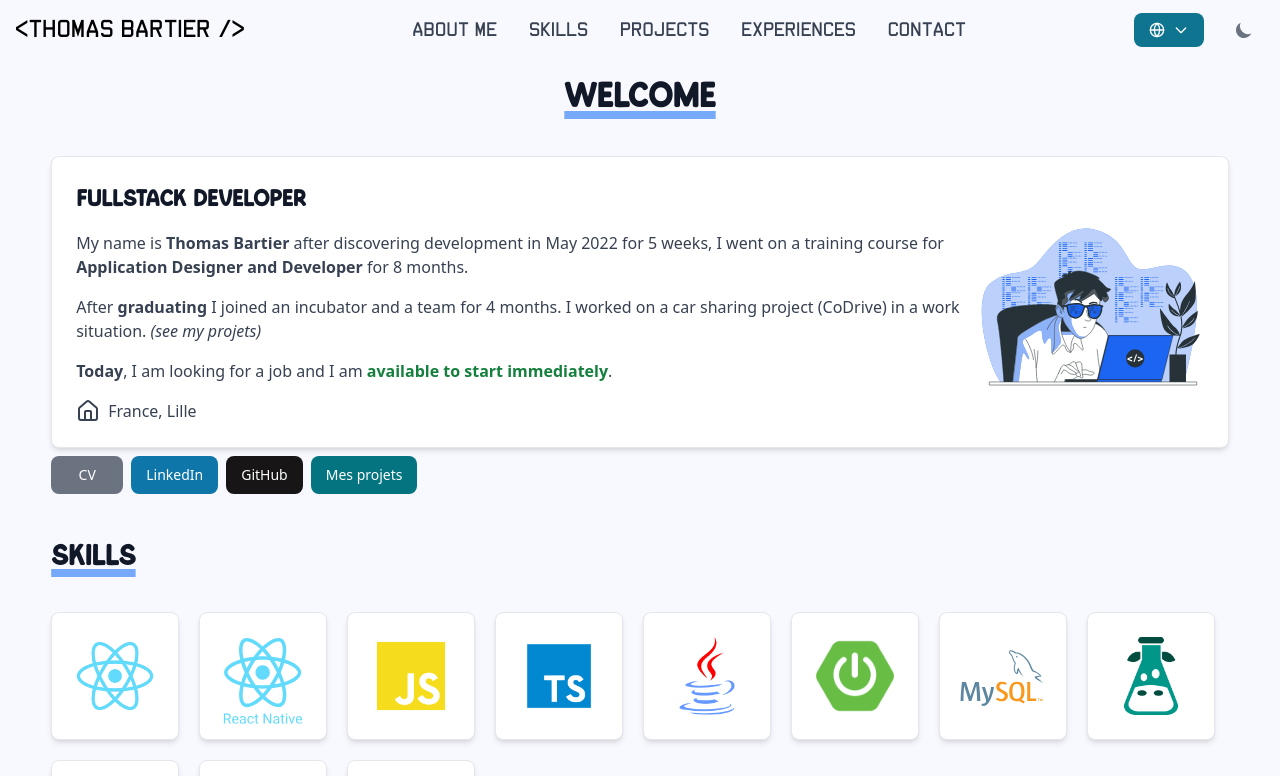
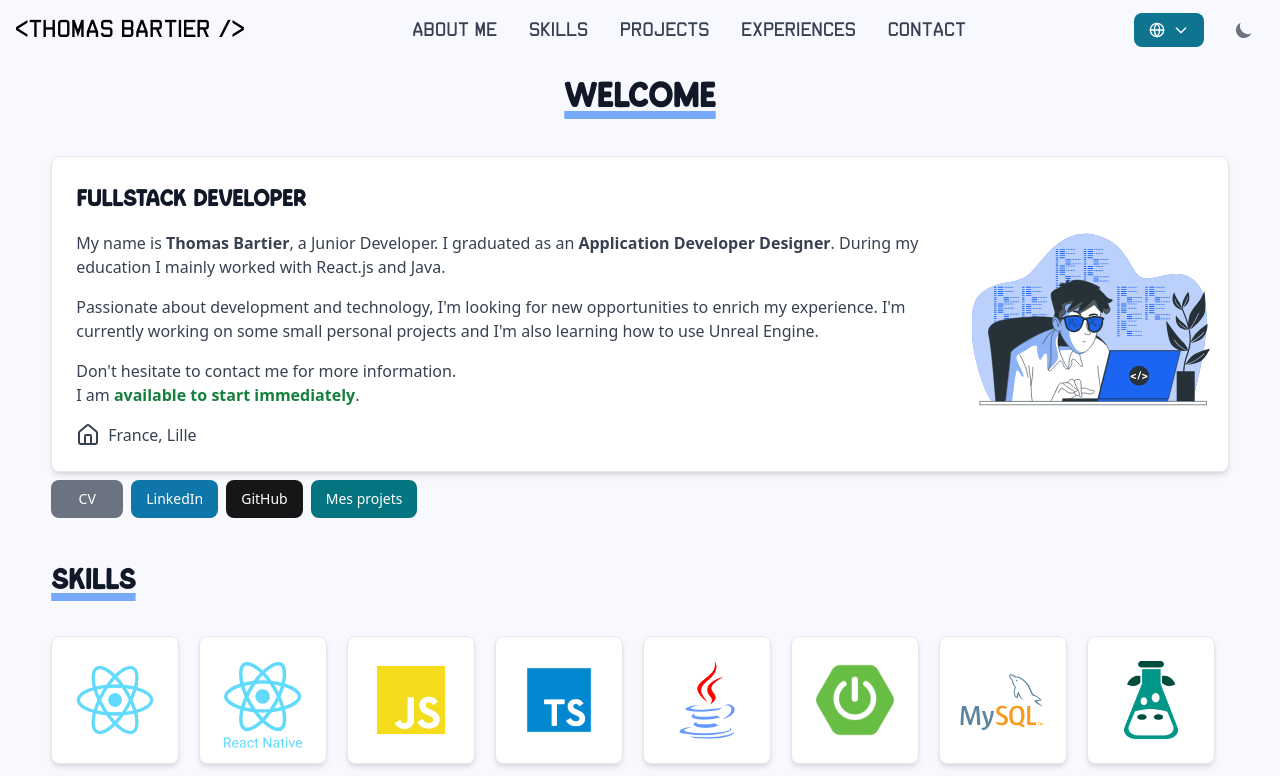
Before and after one commit to tomab23/Portfolio-2.0, a React (Vite) app: page / in a window 1280 px wide. Shown: the top 776 px of the page. Built offline with nearby package versions, Linux system fonts and the light colour scheme.

Commit message:
update aboutMe

```diff
--- a/src/components/aboutME/MeEn.jsx
+++ b/src/components/aboutME/MeEn.jsx
@@ -1,22 +1,20 @@
-import { useNavigate } from "react-router";
 import Place from "./Place";
 
 
 const MeEn = () => {
 
-    const navigate = useNavigate();
-
   return (
     <div className='flex h-full flex-col justify-center gap-4 font-normal text-gray-700 dark:text-gray-200 '>
-    <p className="">
-    My name is <b>Thomas Bartier</b> after discovering development in May 2022 for 5 weeks, I went on a training course for <b> Application Designer and Developer</b> for 8 months.
+    <p>
+    My name is <b>Thomas Bartier</b>, a Junior Developer. I graduated as an <b>Application Developer Designer</b>. During my education I mainly worked with React.js and Java.
     </p>
     <p>
-    After <b>graduating</b> I joined an incubator and a team for 4 months.
-    I worked on a car sharing project (CoDrive) in a work situation.&nbsp;
-    <a className='hover:underline cursor-pointer italic' onClick={() => navigate("/projects")}>(see my projets)</a>
+    Passionate about development and technology, I'm looking for new opportunities to enrich my experience. I'm currently working on some small personal projects and I'm also learning how to use Unreal Engine.
     </p>
-    <p> <b>Today</b>, I am looking for a job and I am <span className='dark:text-available-light text-available-dark font-bold'>available to start immediately</span>.</p>
+    <p>
+    Don't hesitate to contact me for more information.<br/>
+    I am <span className='dark:text-available-light text-available-dark font-bold'>available to start immediately</span>.
+    </p>
     <Place />
     </div>
   )
--- a/src/components/aboutME/MeFr.jsx
+++ b/src/components/aboutME/MeFr.jsx
@@ -1,21 +1,19 @@
-import { useNavigate } from "react-router"
 import Place from "./Place";
 
 
 const MeFr = () => {
 
-    const navigate = useNavigate();
-
   return (
     <div className='flex h-full flex-col justify-center gap-4 font-normal text-gray-700 dark:text-gray-200'>
-    <p className="">
-    Je m'appelle <b>Thomas Bartier</b> après avoir découvert le développement en mai 2022 pendant 5 semaines, je suis partie sur une <b>CDA</b> (formation concepteur développeur d'applications) durant 8 mois.
+    <p>
+      Je m'appelle <b>Thomas Bartier</b>, Développeur Junior. J'ai obtenu mon diplôme de concepteur développeur d'applications (<b>CDA</b>). Durant mon apprentissage, j'ai surtout fait du React.js et Java.
     </p>
-    <p className="">
-    Après <b>obtention du diplôme</b> j'ai intégré un incubateur et une équipe pendant 4 mois où j'ai travaillé sur un projet de covoiturage (CoDrive) en mise en situation professionnelle.&nbsp;
-    <a className='hover:underline cursor-pointer italic' onClick={() => navigate("/projects")}>(voir mes projets)</a>
+    <p>
+      Passionné par le développement et la technologie, je suis à la recherche de nouvelles opportunités pour enrichir mon expérience. Actuellement, sur des petits projets personnels, j'apprends aussi l'utilisation d'Unreal Engine.
     </p>
-    <p> Je suis <span className='dark:text-available-light text-available-dark font-bold'>disponible immédiatement</span>.</p>
+    <p>
+      N'hésitez pas à me contacter pour plus d'information. <br/>Je suis <span className='dark:text-available-light text-available-dark font-bold'>disponible immédiatement</span>.
+    </p>
     <Place />
     </div>
   )
```
